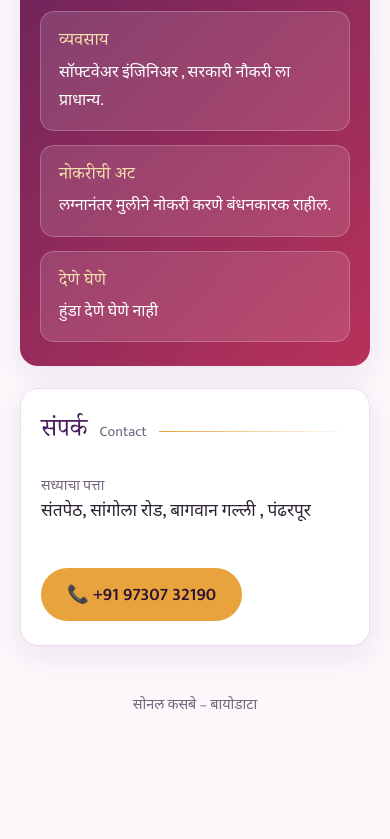
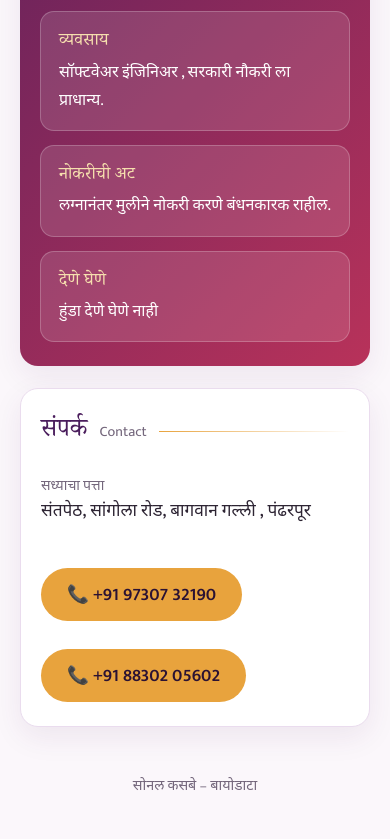
Before and after one commit to amitkasabe25/biodata, a plain HTML site: page index.html in a window 390 px wide. Shown: the part 4042-4881 px from the top of the page. Before the commit the page ends 4800 px from the top, so only its background shows below. Drawn offline with Linux system fonts and the light colour scheme; a web font is replaced by a local one.

Commit message:
phone no updated

```diff
--- a/index.html
+++ b/index.html
@@ -223,6 +223,8 @@ footer{text-align:center;color:var(--muted);font-size:.9rem;padding:0 20px 40px}
         <dd>संतपेठ, सांगोला रोड, बागवान गल्ली , पंढरपूर</dd></div></dl>
       </div>
       <a class="call" href="tel:+919738732190">📞 +91 97307 32190</a>
+      <a class="call" href="tel:+919730732190">📞 +91 88302 05602</a>
+    </div>
     </div>
   </section>
 </main>
```
Also changed, not shown: theme2.html (+1 -0 lines).
